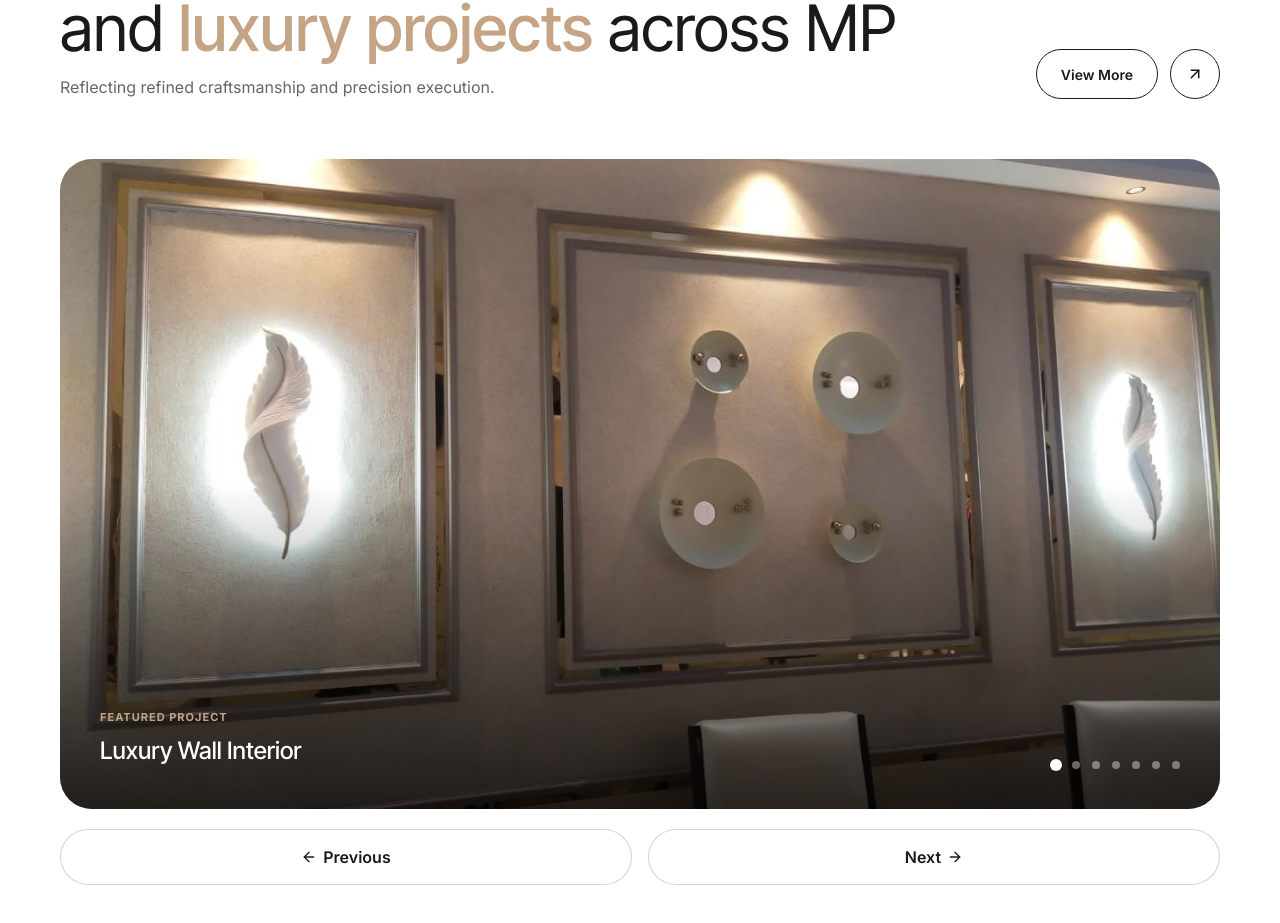
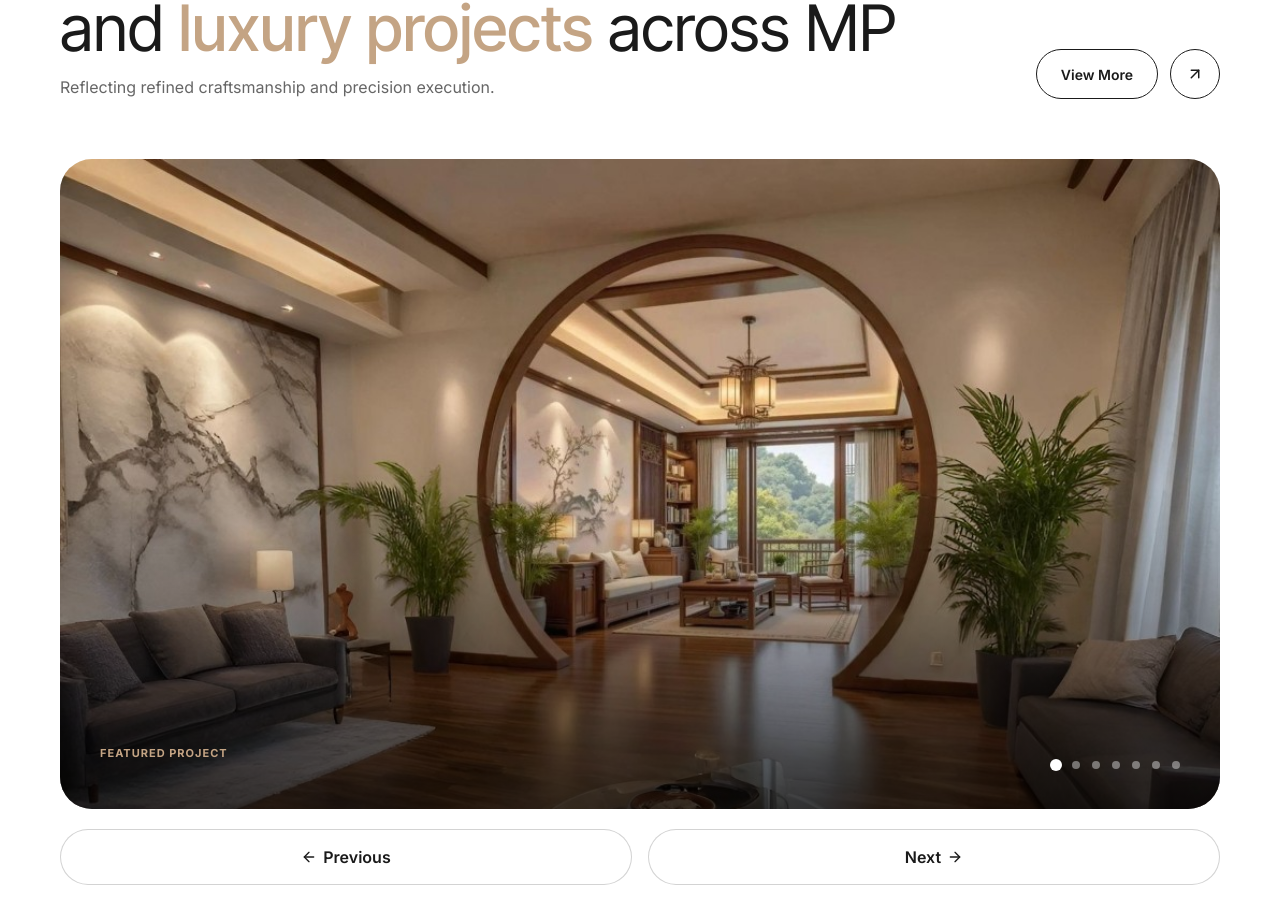
Before and after one commit to draftworks-repos/JSM, a Next.js app: page / in a window 1280 px wide. Shown: the part 5166-6089 px from the top of the page. Built offline with nearby package versions, Linux system fonts and the light colour scheme.

Commit message:
gallery slider updated

```diff
--- a/components/GallerySlider.tsx
+++ b/components/GallerySlider.tsx
@@ -12,6 +12,14 @@ export function GallerySlider() {
 
   const projects = [
     {
+      src: "/door-2.jpg",
+      title: "",
+    },
+    {
+      src: "/door-3.jpg",
+      title: "",
+    },
+    {
       src: "/12.jpeg",
       title: "Luxury Wall Interior",
     },
@@ -20,23 +28,15 @@ export function GallerySlider() {
       title: "Corner Wood Sofa",
     },
     {
-      src: "/20.jpeg",
-      title: "Modern Wood Cabin",
+      src: "/8.jpeg",
+      title: "Corner Cabin",
     },
     {
-      src: "/9.jpeg",
-      title: "Modern Kitchen Interior",
-    },
-    {
-      src: "/5.jpeg",
-      title: "Kitchen Interior Detail",
-    },
-    {
-      src: "/24.jpeg",
+      src: "/gallery-3.jpg",
       title: "Modern Home Furniture",
     },
     {
-      src: "/18.jpeg",
+      src: "/gallery-4.jpg",
       title: "Modern Wood Cabinet",
     },
   ];
```
